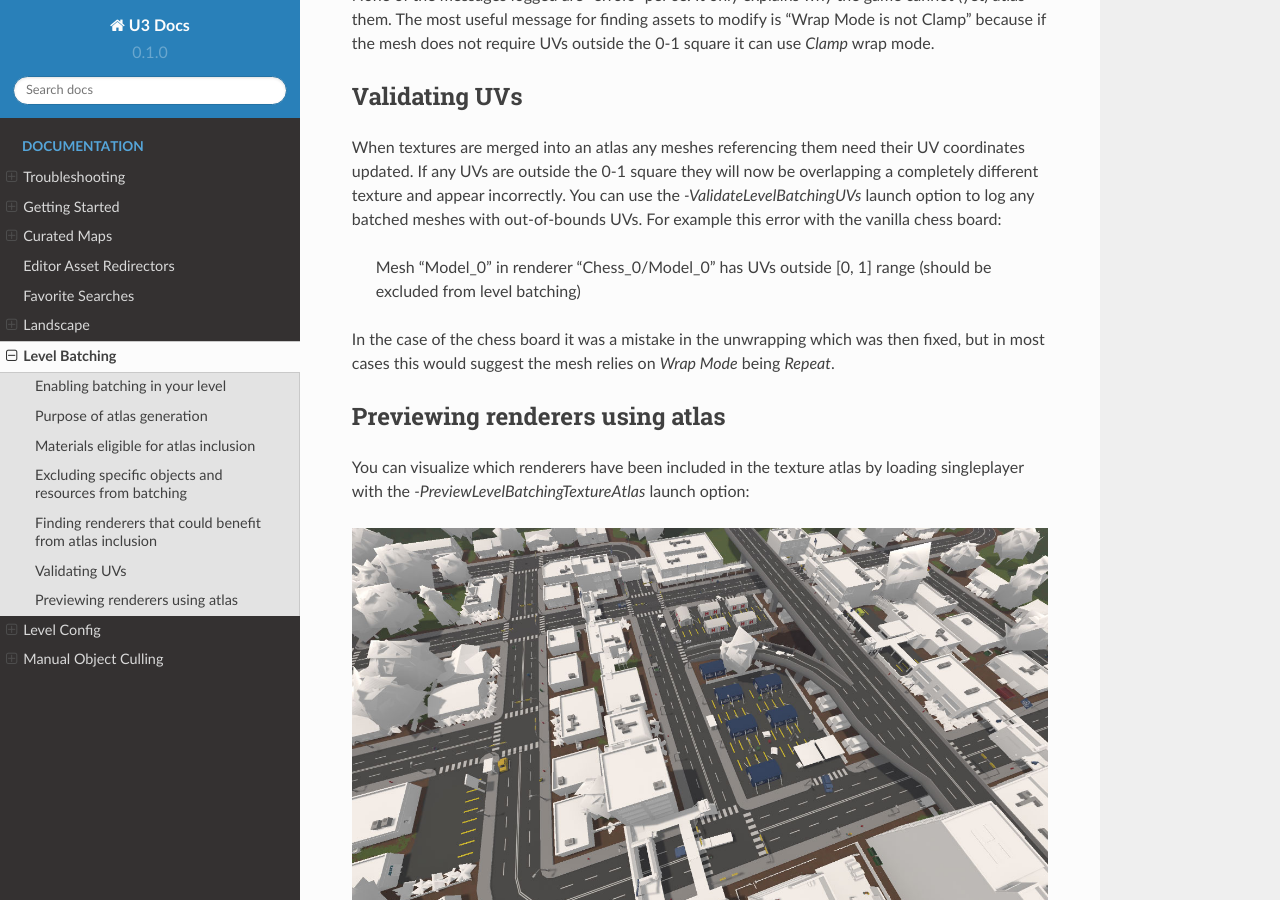
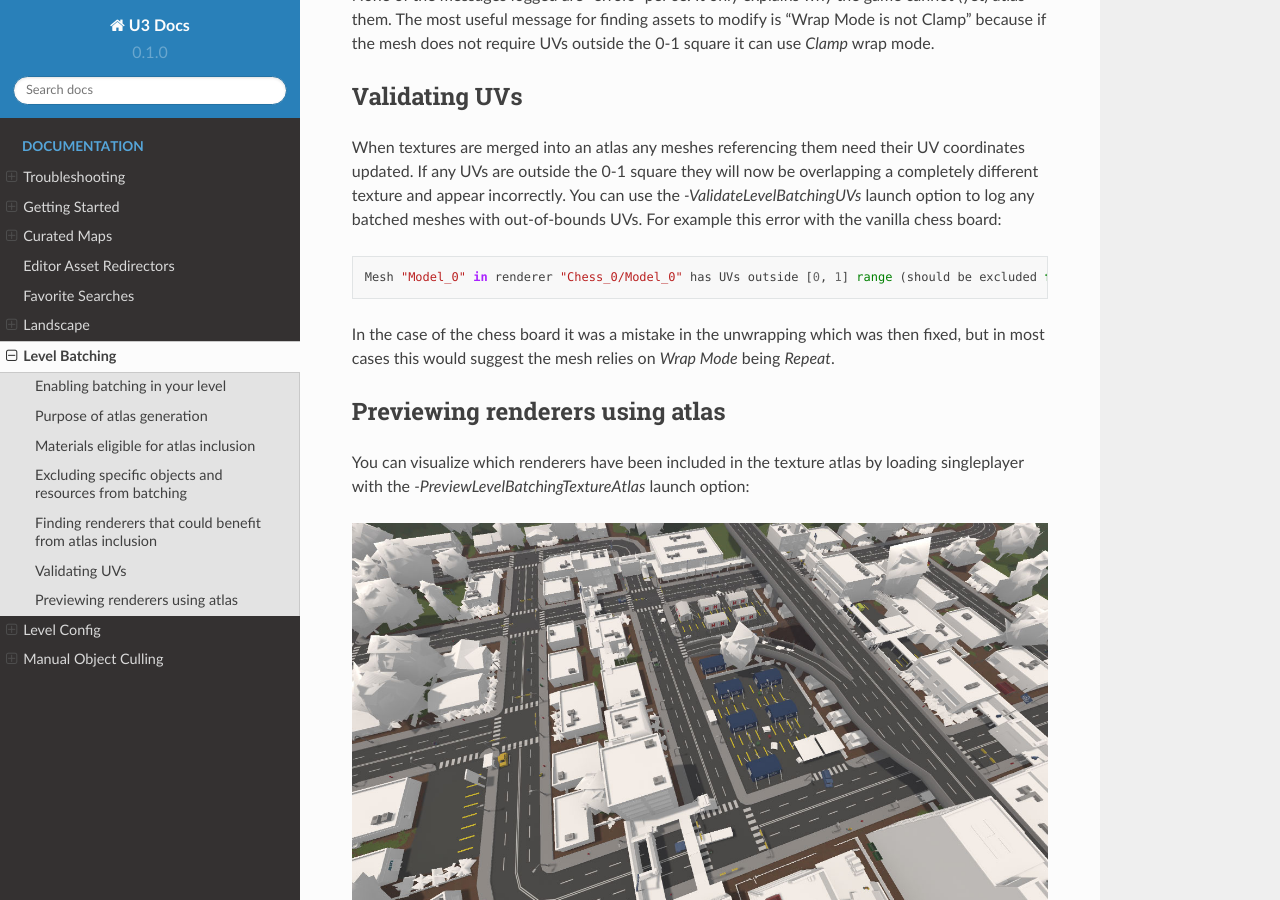
Before and after one commit to MoltonMontro/TestDocs, a Sphinx documentation site: the page built from docs/source/LevelBatching.rst, in a window 1280 px wide and 900 px high, scrolled down 1669 px. Built offline with Sphinx 7.4.7 and the Read the Docs theme 2.0.0, drawn with Linux system fonts in a browser that asks for light colours.

Commit message:
Update LevelBatching.rst

```diff
--- a/docs/source/LevelBatching.rst
+++ b/docs/source/LevelBatching.rst
@@ -55,7 +55,7 @@ None of the messages logged are "errors" per se. It only explains why the game c
 Validating UVs
 --------------
 
-When textures are merged into an atlas any meshes referencing them need their UV coordinates updated. If any UVs are outside the 0-1 square they will now be overlapping a completely different texture and appear incorrectly. You can use the `-ValidateLevelBatchingUVs` launch option to log any batched meshes with out-of-bounds UVs. For example this error with the vanilla chess board:
+When textures are merged into an atlas any meshes referencing them need their UV coordinates updated. If any UVs are outside the 0-1 square they will now be overlapping a completely different texture and appear incorrectly. You can use the `-ValidateLevelBatchingUVs` launch option to log any batched meshes with out-of-bounds UVs. For example this error with the vanilla chess board::
 
 	Mesh "Model_0" in renderer "Chess_0/Model_0" has UVs outside [0, 1] range (should be excluded from level batching)
 
```
